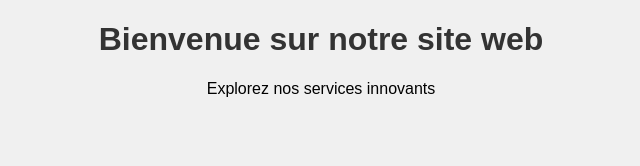
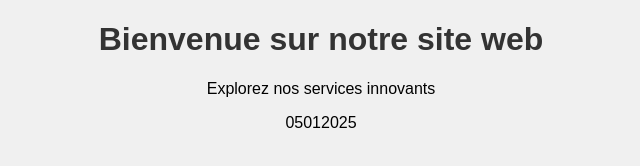
Before and after one commit to rbessi/test, a plain HTML site: page index.html in a window 1280 px wide. Shown: the whole page, without its empty margins (319-959 px from the left). Drawn offline with Linux system fonts and the light colour scheme.

```diff
--- a/index.html
+++ b/index.html
@@ -18,5 +18,6 @@
 <body>
     <h1>Bienvenue sur notre site web</h1>
     <p>Explorez nos services innovants</p>
+   <p>05012025</p>
 </body>
 </html>
```
Also changed, not shown: 1 other file.
